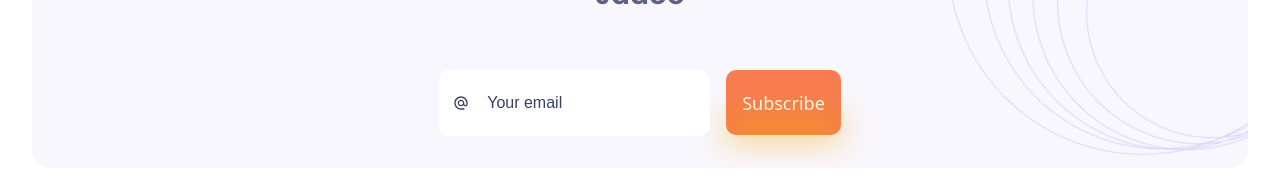
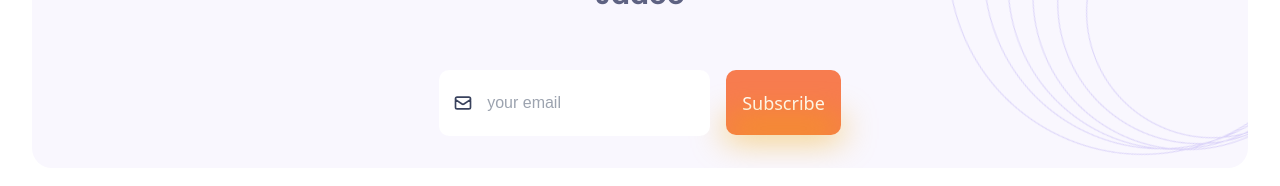
Before and after one commit to icenspln/travel-agency, a React (Vite) app: page / in a window 1280 px wide. Shown: the part 3263-3449 px from the top of the page. Built offline with nearby package versions, Linux system fonts and the light colour scheme; a web font is replaced by a local one.

Commit message:
fixed a bug?

```diff
--- a/src/containers/Subscribe.jsx
+++ b/src/containers/Subscribe.jsx
@@ -1,4 +1,4 @@
-import { MdAlternateEmail } from "react-icons/md";
+import { HiOutlineMail } from "react-icons/hi";
 
 export function Subscribe() {
   return (
@@ -11,10 +11,10 @@ export function Subscribe() {
         <div className="relative">
           <input
             type="email"
-            className="py-6 pe-4 ps-12 caret focus:outline-none  placeholder:text-[#39425D] placeholder:font-extralight"
-            placeholder="Your email"
+            className="py-6 pe-4 ps-12 caret focus:outline-none  placeholder:font-extralight"
+            placeholder="your email"
           />
-          <MdAlternateEmail className="email-icon" />
+          <HiOutlineMail className="email-icon text-lg" />
         </div>
         <button
           type="submit"
--- a/src/index.css
+++ b/src/index.css
@@ -299,6 +299,7 @@ body {
   top: 50%;
   left: 14px;
   color: #39425D;
+  font-size: 20px;
 }
 
 .sub-button {
```
